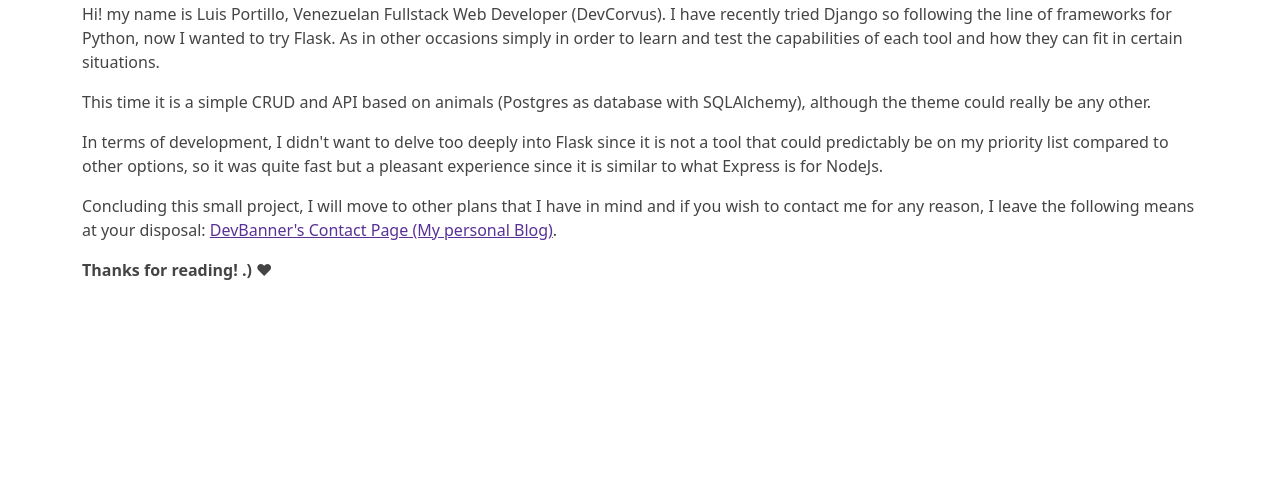
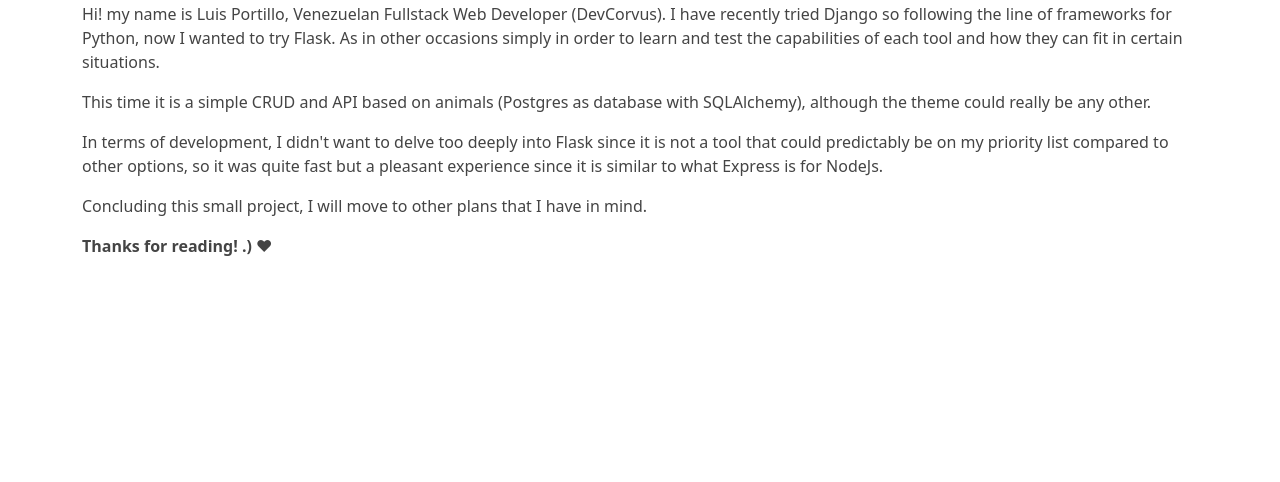
Before and after one commit to DevCorvus/flask-animals, a Flask app: page /about/ in a window 1280 px wide. Shown: the part 134-616 px from the top of the page. Run offline with Flask 2, Linux system fonts and the light colour scheme; parts of the project's set-up code (start-up, migrations or seed data) failed here and were passed over; some libraries are stand-ins or nearby versions.

Commit message:
No more heroku hosting

```diff
--- a/templates/pages/about.html
+++ b/templates/pages/about.html
@@ -10,7 +10,7 @@
   <p>Hi! my name is Luis Portillo, Venezuelan Fullstack Web Developer (DevCorvus). I have recently tried Django so following the line of frameworks for Python, now I wanted to try Flask. As in other occasions simply in order to learn and test the capabilities of each tool and how they can fit in certain situations.</p>
   <p>This time it is a simple CRUD and API based on animals (Postgres as database with SQLAlchemy), although the theme could really be any other.</p>
   <p>In terms of development, I didn't want to delve too deeply into Flask since it is not a tool that could predictably be on my priority list compared to other options, so it was quite fast but a pleasant experience since it is similar to what Express is for NodeJs.</p>
-  <p>Concluding this small project, I will move to other plans that I have in mind and if you wish to contact me for any reason, I leave the following means at your disposal: <a href="https://devbanner.herokuapp.com/contact">DevBanner's Contact Page (My personal Blog)</a>.</p>
+  <p>Concluding this small project, I will move to other plans that I have in mind.</p>
   <p><strong>Thanks for reading! .) ♥</strong></p>
 </div>
 {% endblock %}
```
Also changed, not shown: README.md.
